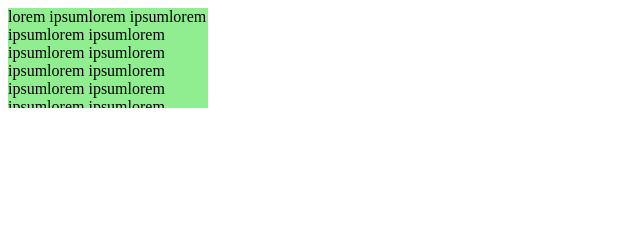
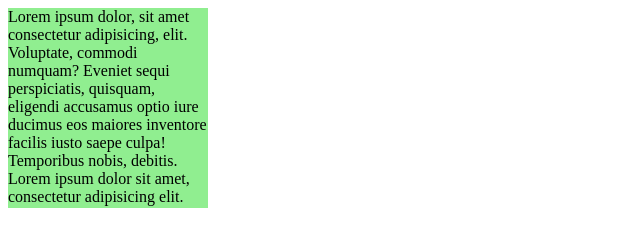
Before and after one commit to lanilanioke/CSS-Layouting, a plain HTML site: page 2. layouting_dimensi&overflow/index.html in a window 1280 px wide. Shown: the whole page, without its empty margins (0-640 px from the left). Drawn offline with Linux system fonts and the light colour scheme.

Commit message:
Mengubah Layouting Dimensi & Overflow

```diff
--- a/2. layouting_dimensi&overflow/index.html
+++ b/2. layouting_dimensi&overflow/index.html
@@ -7,13 +7,13 @@
 	<style>
 		div {
 			width: 200px;
-			height: 100px;
+			height: 200px;
+			background-color: lightgreen;
 			overflow: auto;
-			background-color: lightgreen;
 		}
 	</style>
 </head>
 <body>
-	<div>lorem ipsumlorem ipsumlorem ipsumlorem ipsumlorem ipsumlorem ipsumlorem ipsumlorem ipsumlorem ipsumlorem ipsumlorem ipsumlorem ipsumlorem ipsumlorem ipsumlorem ipsumlorem ipsumlorem ipsumlorem ipsumlorem ipsumlorem ipsumlorem ipsumlorem ipsumlorem ipsumlorem ipsumlorem ipsumlorem ipsumlorem ipsumlorem ipsumlorem ipsumlorem ipsumlorem ipsumlorem ipsumlorem ipsumlorem ipsumlorem ipsumlorem ipsumlorem ipsumlorem ipsumlorem ipsumlorem ipsumlorem ipsumlorem ipsumlorem ipsumlorem ipsumlorem ipsumlorem ipsumlorem ipsumlorem ipsumlorem ipsumlorem ipsumlorem ipsumlorem ipsumlorem ipsumlorem ipsumlorem ipsumlorem ipsumlorem ipsumlorem ipsumlorem ipsumlorem ipsumlorem ipsumlorem ipsumlorem ipsumlorem ipsumlorem ipsumlorem ipsumlorem ipsumlorem ipsumlorem ipsumlorem ipsum</div>
+	<div>Lorem ipsum dolor, sit amet consectetur adipisicing, elit. Voluptate, commodi numquam? Eveniet sequi perspiciatis, quisquam, eligendi accusamus optio iure ducimus eos maiores inventore facilis iusto saepe culpa! Temporibus nobis, debitis. Lorem ipsum dolor sit amet, consectetur adipisicing elit. Error fugiat quidem itaque ab placeat, odio deserunt sit sapiente harum obcaecati soluta alias omnis consequatur delectus praesentium aut, corporis. Nemo, voluptatum!</div>
 </body>
 </html>
```
